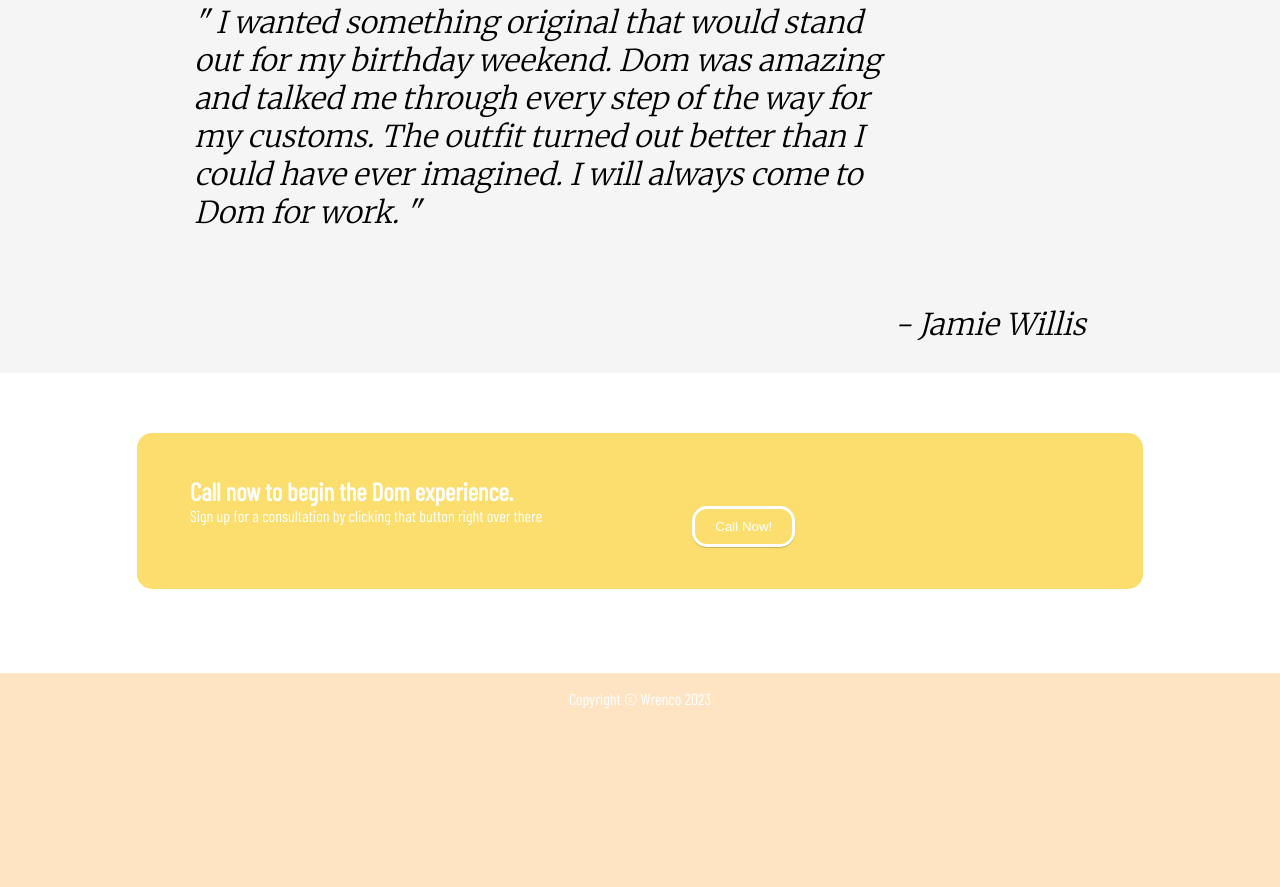
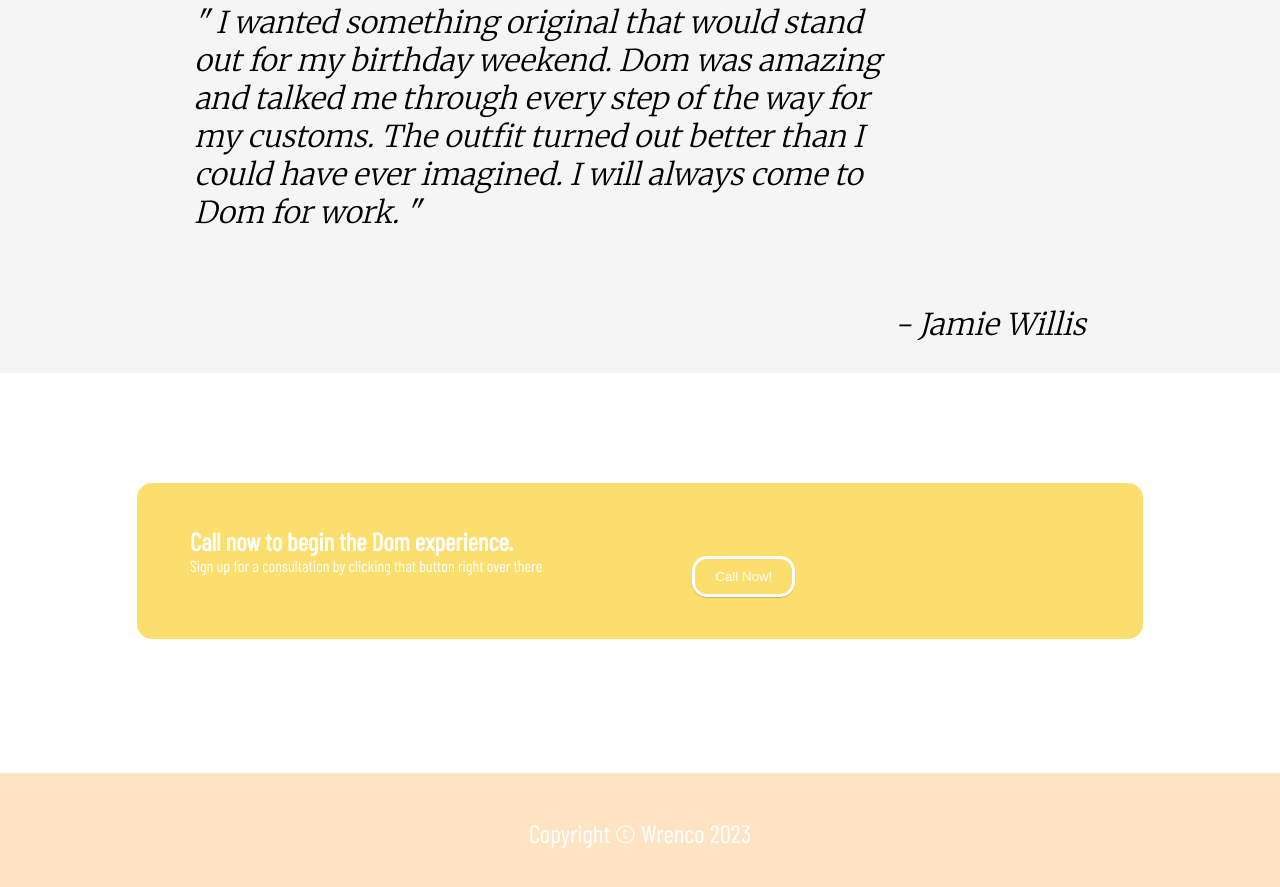
Before and after one commit to ellewren/odin-landingpage, a plain HTML site: page index.html in a window 1280 px wide. Shown: the part 1566-2453 px from the top of the page. Before the commit the page ends 2290 px from the top, so only its background shows below. Drawn offline with nearby package versions, Linux system fonts and the light colour scheme; a web font is replaced by a local one.

```diff
--- a/style.css
+++ b/style.css
@@ -151,13 +151,17 @@ h2 {
 }
 
 #footer {
+    padding-top: 20px;
+    padding-bottom: 20px;
     color: white;
     display: flex;
     font-family: 'Barlow Condensed', sans-serif;
     justify-content: center;
+    font-size: 25px;
 }
 
 #end {
+    padding: 50px;
     justify-content: center;
     background-color: white;
     height: 300px;
```
